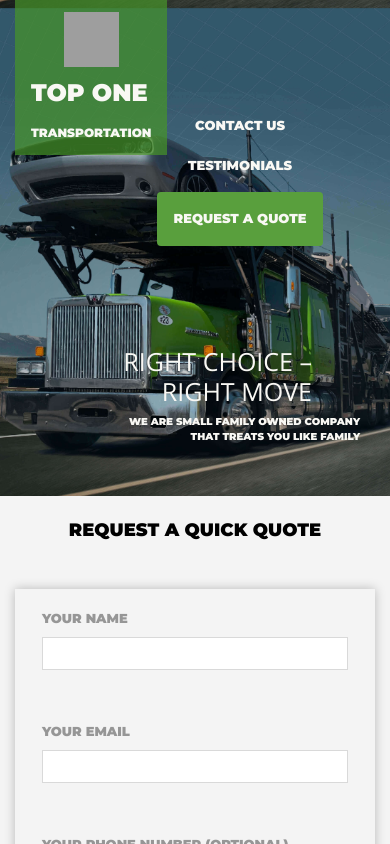
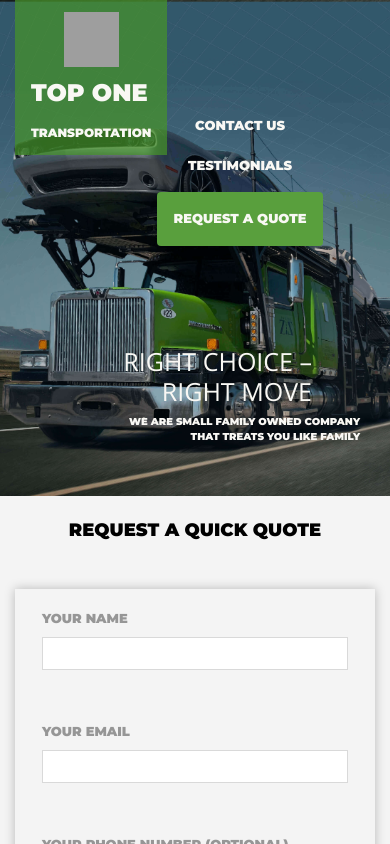
Before and after one commit to pocketdru/zip2zip-landing, a React (Create React App) app in the folder client/: page / in a window 390 px wide. Shown: the top 844 px of the page. Built offline with nearby package versions, Linux system fonts and the light colour scheme; grey boxes are pictures that could not be loaded.

Commit message:
iphones adaptive

```diff
--- a/client/src/components/Jumbotron/style.css
+++ b/client/src/components/Jumbotron/style.css
@@ -62,7 +62,7 @@
         flex-direction: column; } }
   @media (max-width: 414px) {
     .jumbotron-carousel {
-      background-position: 21% -50%;
+      background-position: 20% -10%;
       background-size: 184%; }
       .jumbotron-carousel .jumbotron {
         padding-bottom: 0.25rem !important; }
--- a/client/src/components/Jumbotron/style.scss
+++ b/client/src/components/Jumbotron/style.scss
@@ -14,7 +14,6 @@
     }
     .nav {
         justify-content: flex-end;
-
         .nav-link a, .btn a {
             @include Montserrat-title();
             font-size: 13px;
@@ -59,7 +58,7 @@
     }
  }
  @media (max-width: 414px) {
-    background-position: 21% -50%;
+    background-position: 20% -10%;
     background-size: 184%;
      .jumbotron {
          padding-bottom: 0.25rem!important;
```
Also changed, not shown: client/src/components/Jumbotron/dist/style.css, 1 other file (tests, documents, lock files or other folders).
